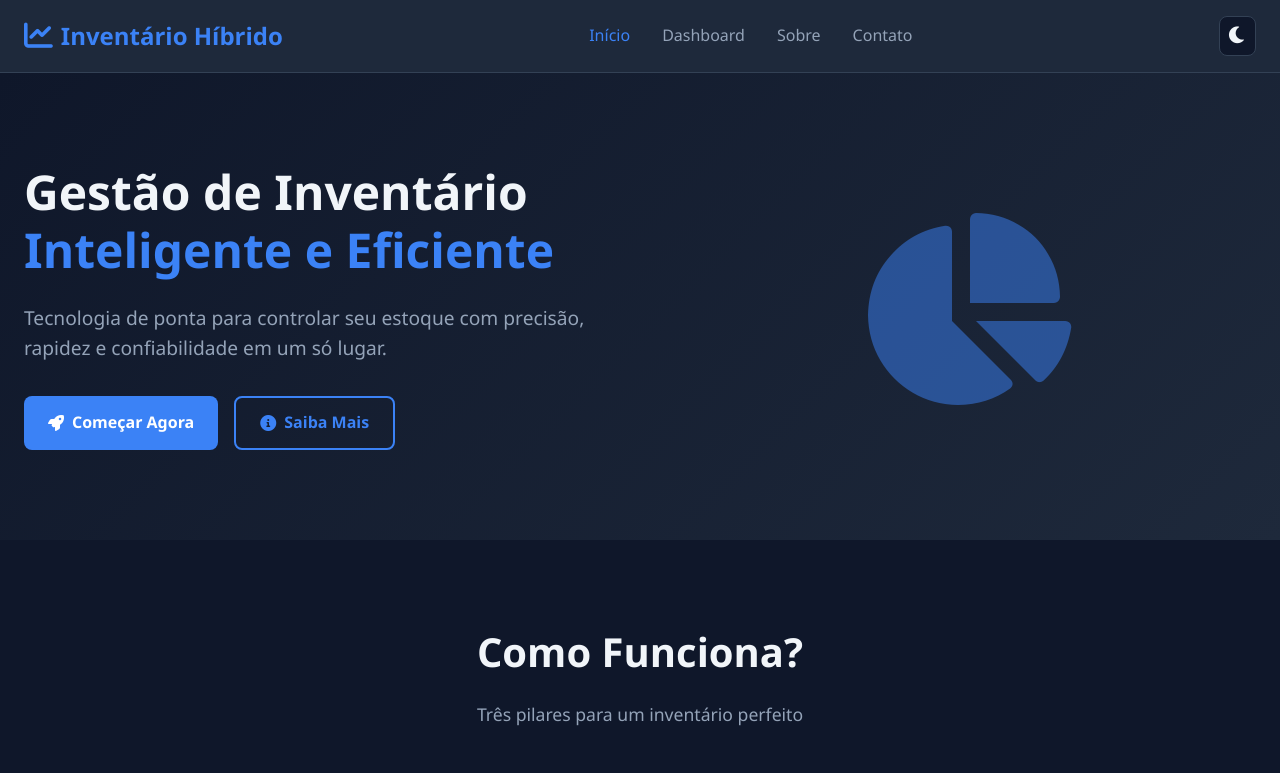
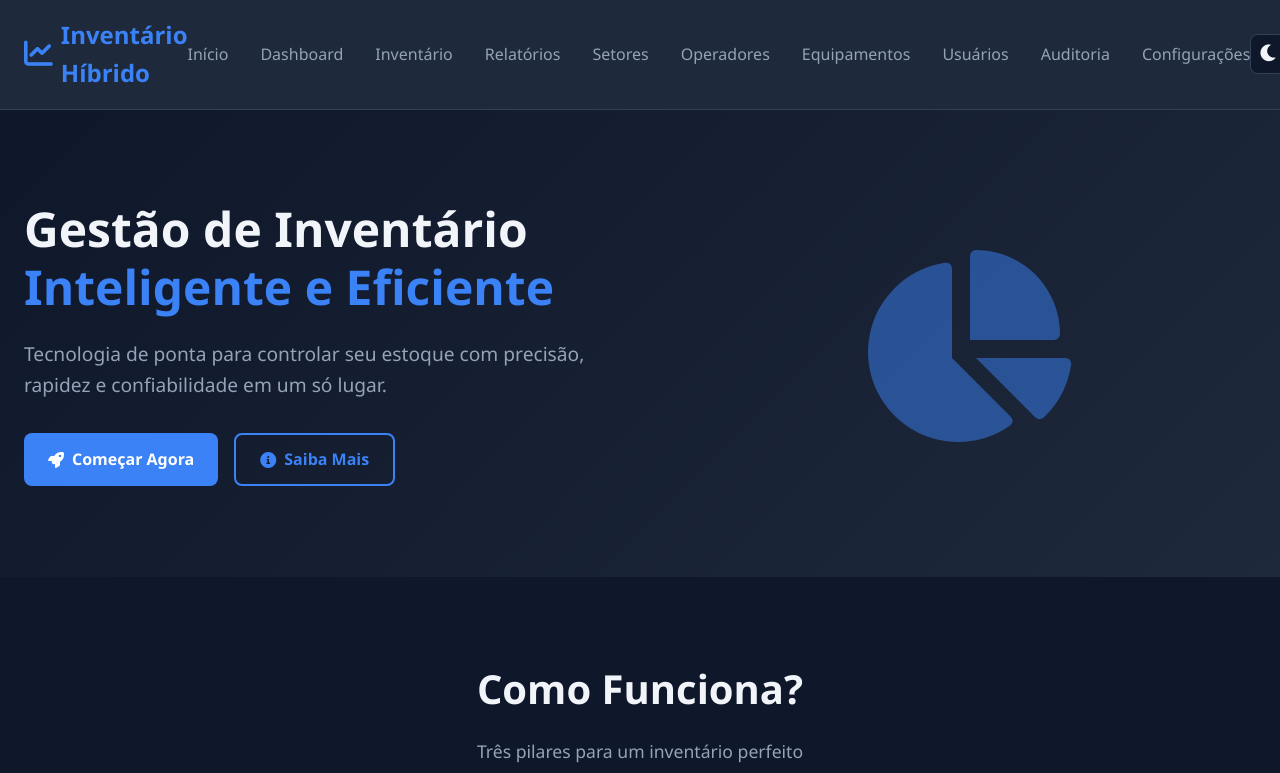
Before and after one commit to inventariohibrido2026/inventario-hibrido, a plain HTML site: page index.html in a window 1280 px wide. Shown: the top 773 px of the page. Drawn offline with Linux system fonts and the light colour scheme.

Commit message:
Update index.html

```diff
--- a/index.html
+++ b/index.html
@@ -19,10 +19,16 @@
             <i class="fas fa-bars"></i>
         </button>
         <ul class="nav-menu" id="navMenu">
-                <li><a href="index.html" class="active">Início</a></li>
+            <li><a href="index.html">Início</a></li>
             <li><a href="dashboard.html">Dashboard</a></li>
-                <li><a href="#sobre">Sobre</a></li>
-                <li><a href="#contato">Contato</a></li>
+            <li><a href="inventario.html">Inventário</a></li>
+            <li><a href="relatorios.html">Relatórios</a></li>
+            <li><a href="setores.html">Setores</a></li>
+            <li><a href="operadores.html">Operadores</a></li>
+            <li><a href="equipamentos.html">Equipamentos</a></li>
+            <li><a href="usuarios.html">Usuários</a></li>
+            <li><a href="auditoria.html">Auditoria</a></li>
+            <li><a href="configuracoes.html">Configurações</a></li>
         </ul>
         <button class="theme-toggle" id="themeToggle">
             <i class="fas fa-moon"></i>
```
Lines whose indentation alone changed are shown as unchanged.
